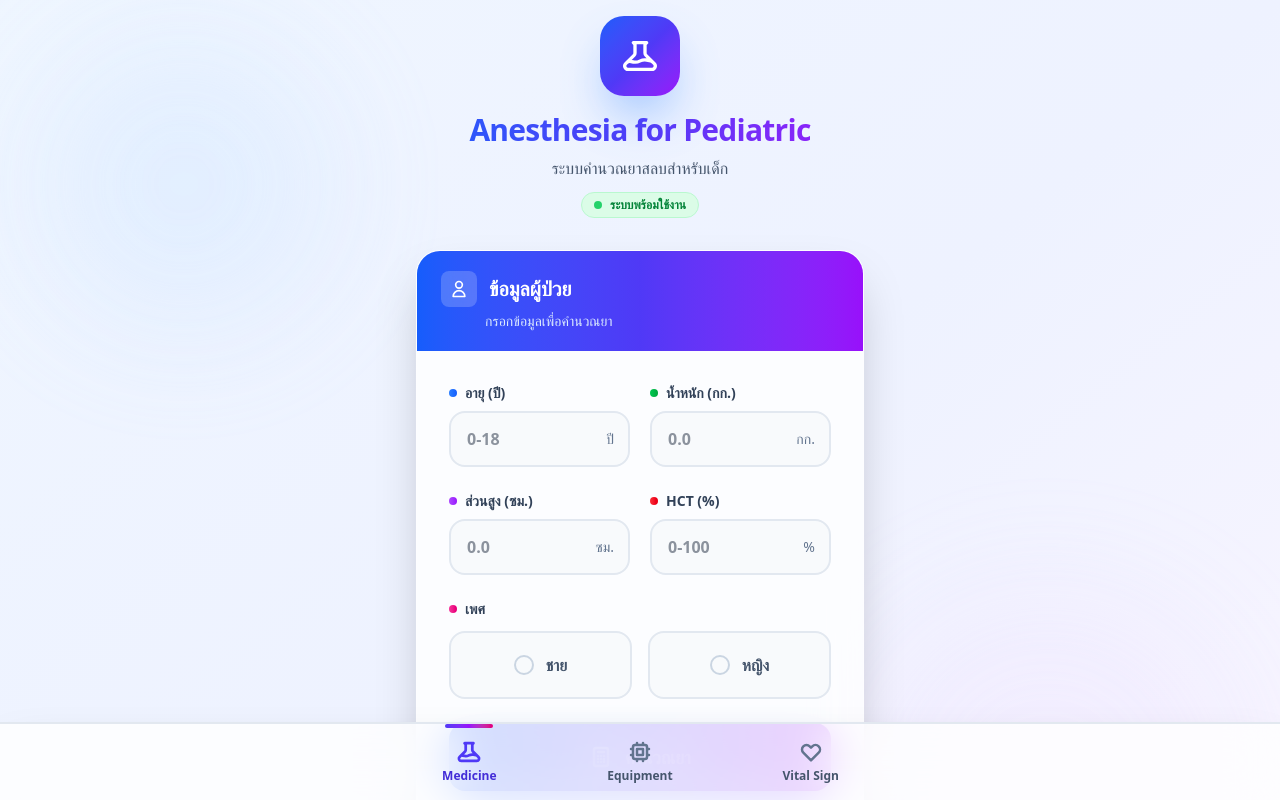
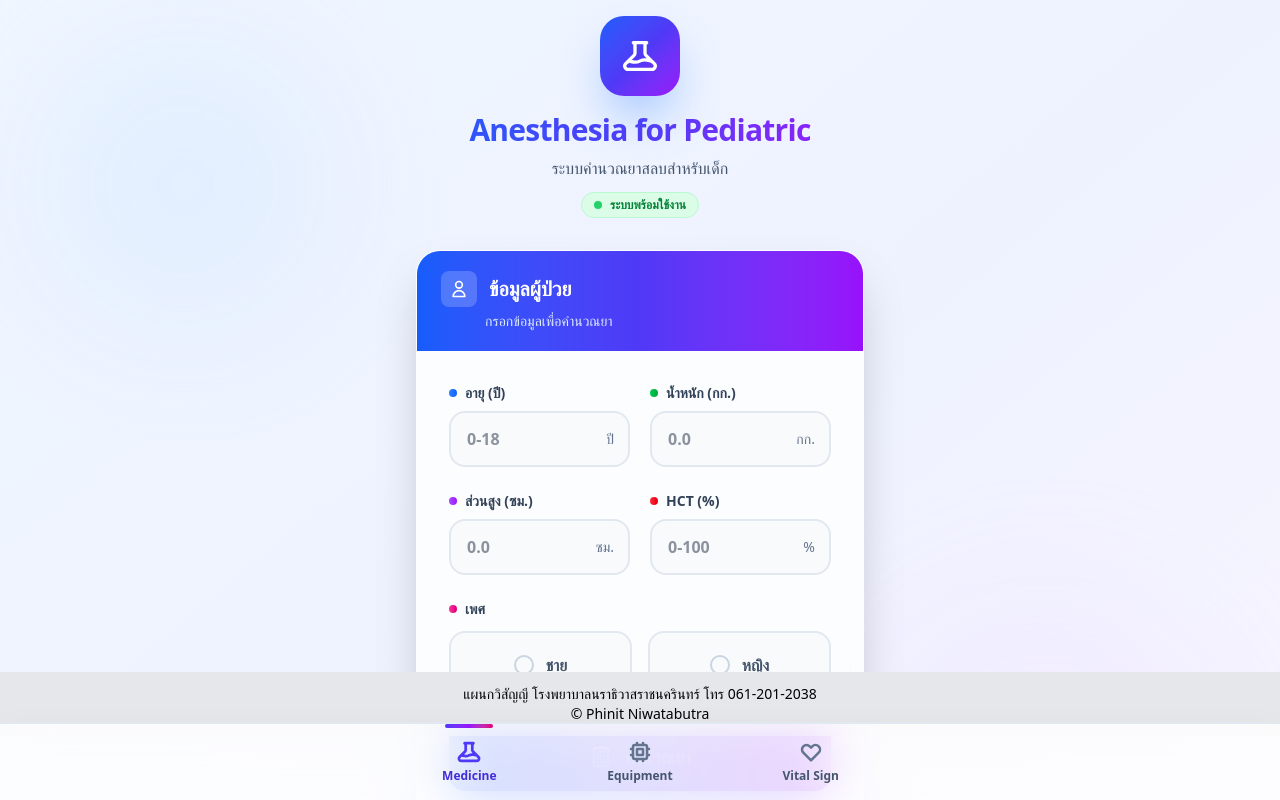
Before and after one commit to Nikkamal1/peds-anes-calc, a React (Vite) app: page / in a window 1280 px wide. Shown: the top 800 px of the page. Built offline with nearby package versions, Linux system fonts and the light colour scheme.

Commit message:
add project files

```diff
--- a/src/App.jsx
+++ b/src/App.jsx
@@ -122,15 +122,22 @@ function App() {
   }
 
 return (
-    <div className="App">
+  <div className="flex flex-col min-h-screen">
+
+    {/* content */}
+    <div className="flex-1">
       {renderCurrentView()}
-       <Footer/>  {/* 👈 ใส่ตรงนี้ */}
+    </div>
+
+    <Footer />
+
     <BottomNavigationBar
       activeTab={activeTab === 'results' && results.length > 0 ? 'home' : activeTab}
       onTabChange={handleTabChange}
     />
 
   </div>
+
   )
 }
 
--- a/src/components/Footer.jsx
+++ b/src/components/Footer.jsx
@@ -1,7 +1,6 @@
 import React from 'react';
 const Footer = () => (
-  <footer className="bg-gray-200 text-center text-sm p-4 mb-20">    <p>ติดต่อสอบถาม : พินิต นิวาตบุตร</p>
-
+<footer className="fixed bottom-16 left-0 w-full bg-gray-200 text-center text-sm p-3">
     {/* มือถือ: แยกบรรทัด */}
     <div className="block md:hidden">
       <p>แผนกวิสัญญี โรงพยาบาลนราธิวาสราชนครินทร์</p>
@@ -10,7 +9,7 @@ const Footer = () => (
 
     {/* เดสก์ท็อป: รวมบรรทัด */}
     <p className="hidden md:block">
-      แผนกวิสัญญี โรงพยาบาลนราธิวาสราชนครินทร์ โทร 0-7351-0572
+      แผนกวิสัญญี โรงพยาบาลนราธิวาสราชนครินทร์ โทร 061-201-2038
     </p>
 
     <p>© Phinit Niwatabutra</p>
```
Lines whose indentation alone changed are shown as unchanged.
